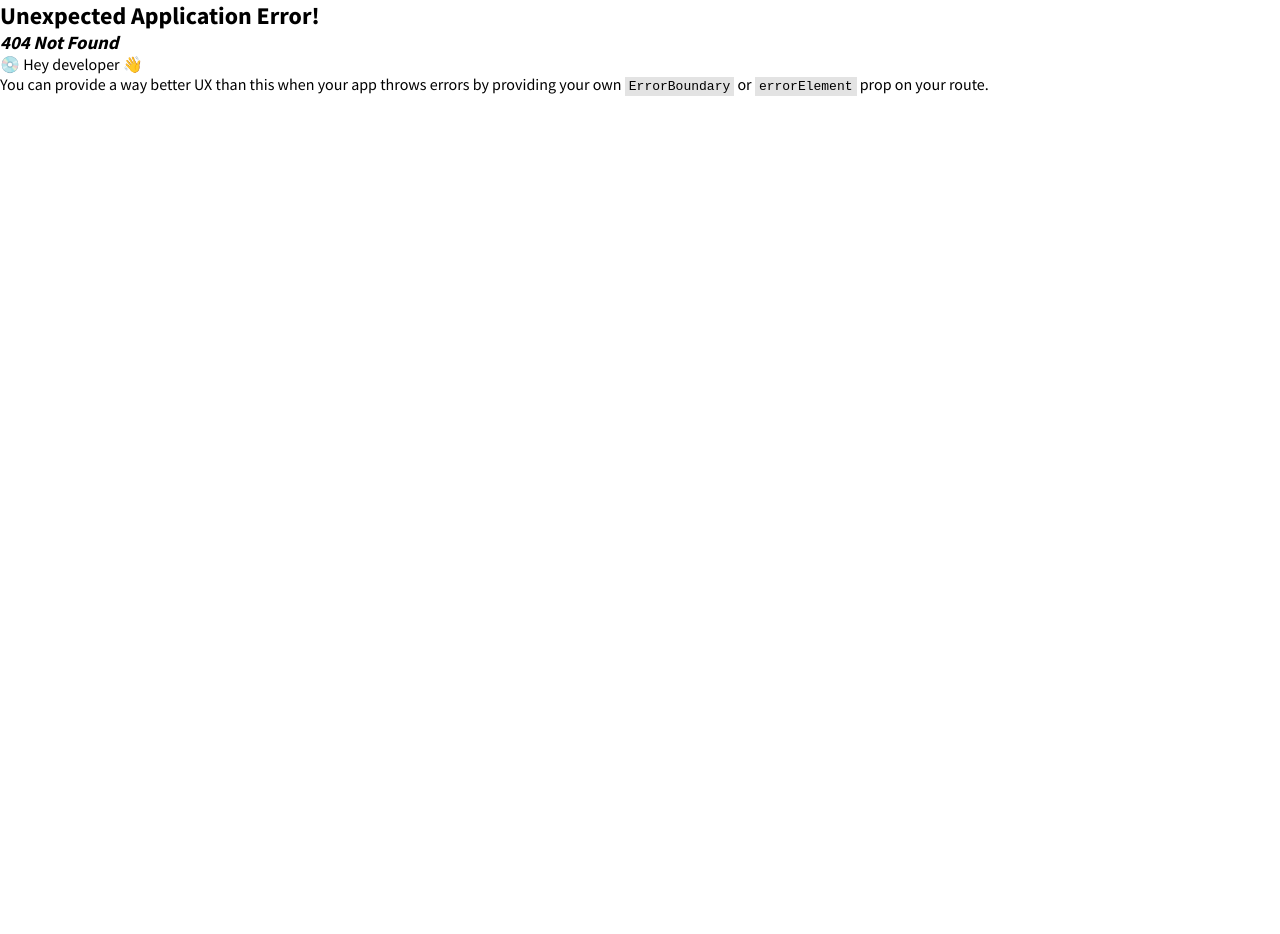
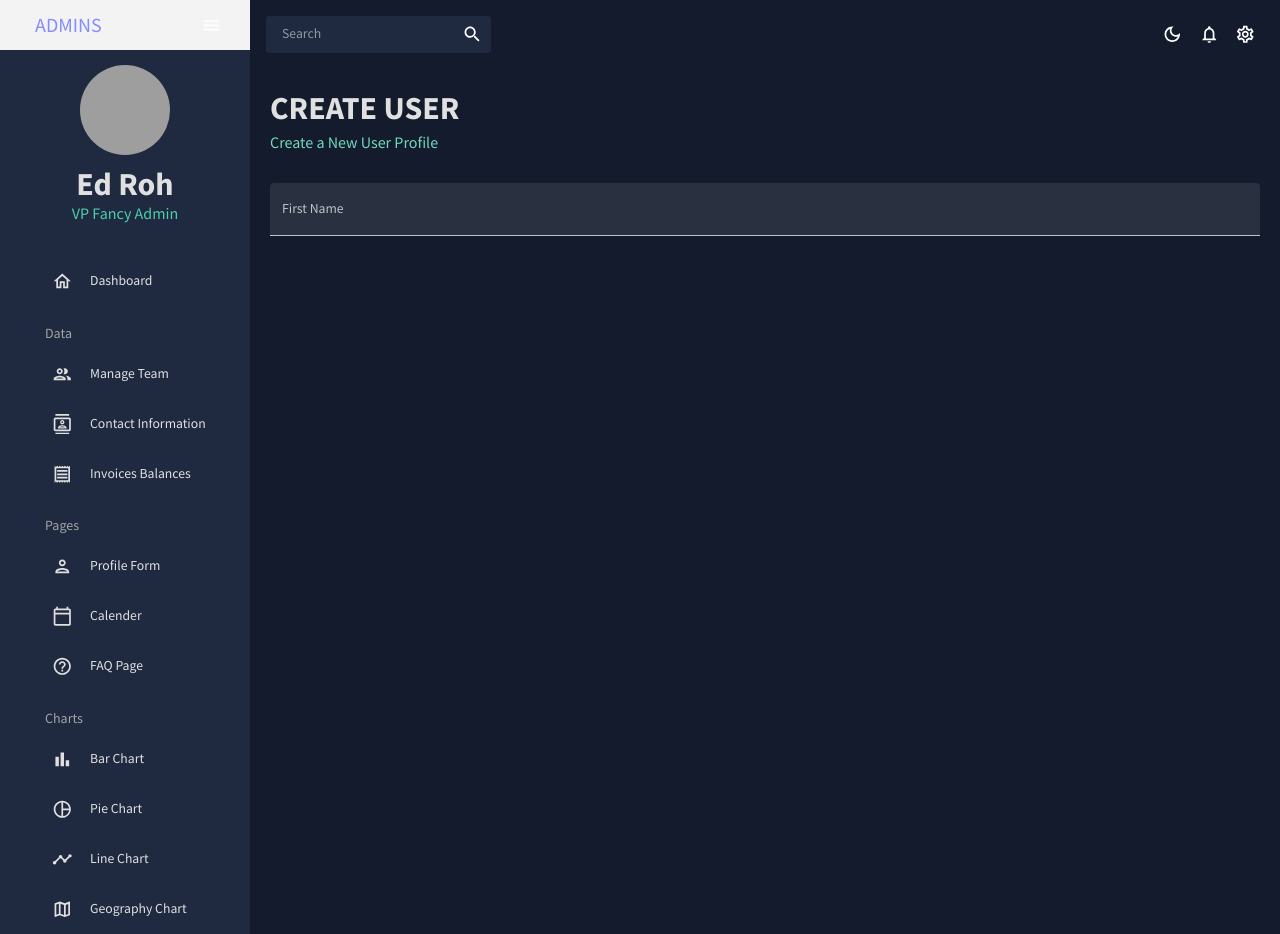
Before and after one commit to habiburrahman26/dashboard-with-material-ui, a React (Vite) app: page /form in a window 1280 px wide. Before the commit this address had no page. Before the commit the page ends 800 px from the top, so only its background shows below. Built offline with nearby package versions, Linux system fonts and the light colour scheme; grey boxes are pictures that could not be loaded.

Commit message:
add formik validation

```diff
--- a/src/main.jsx
+++ b/src/main.jsx
@@ -7,6 +7,7 @@ import App from './App';
 import Team from './scenes/team';
 import Contact from './scenes/contact/Contact';
 import Invoice from './scenes/invoice/Invoice';
+import Form from './scenes/form/Form';
 
 const router = createBrowserRouter([
   {
@@ -29,6 +30,10 @@ const router = createBrowserRouter([
         path: '/invoices',
         element: <Invoice />,
       },
+      {
+        path: '/form',
+        element: <Form />,
+      },
     ],
   },
 ]);
--- /dev/null
+++ b/src/scenes/form/Form.jsx
@@ -0,0 +1,89 @@
+import { Box, TextField, Button } from '@mui/material';
+import { Formik } from 'formik';
+import * as yup from 'yup';
+import useMediaQuery from '@mui/material/useMediaQuery';
+import Header from '../../components/Header';
+
+const initialValues = {
+  firstName: '',
+  lastName: '',
+  email: '',
+  contact: '',
+  address1: '',
+  address2: '',
+};
+
+const phoneRegExp =
+  /^[\+]?[(]?[0-9]{3}[)]?[-\s\.]?[0-9]{3}[-\s\.]?[0-9]{4,6}$/im;
+
+const userSchema = yup.object().shape({
+  firstName: yup.string().required('required'),
+  lastName: yup.string().required('required'),
+  email: yup.string().email('Invalid email').required('required'),
+  contact: yup
+    .string()
+    .matches(phoneRegExp, 'Invalid phone number')
+    .required('required'),
+  address1: yup.string().required('required'),
+  address2: yup.string().required('required'),
+});
+
+const Form = () => {
+  const isMobile = useMediaQuery('(min-width:600px)');
+
+  const handleFromSubmit = (values) => {
+    console.log(values);
+  };
+
+  return (
+    <Box m="20px">
+      <Header title="CREATE USER" subTitle="Create a New User Profile" />
+
+      <Formik
+        onSubmit={handleFromSubmit}
+        initialValues={initialValues}
+        validationSchema={userSchema}
+      >
+        {({
+          values,
+          errors,
+          touched,
+          handleChange,
+          handleBlur,
+          handleSubmit,
+          isSubmitting,
+          /* and other goodies */
+        }) => (
+          <form onSubmit={handleSubmit}>
+            <Box
+              display="grid"
+              gap="30px"
+              gridTemplateColumns="repeat(0,1fr)"
+              sx={{
+                '& > div': { gridColumn: isMobile ? 'span 4' : undefined },
+              }}
+            >
+              <TextField
+                fullWidth
+                variant="filled"
+                type="text"
+                label="First Name"
+                onBlur={handleBlur}
+                onChange={handleChange}
+                value={values.firstName}
+                name="firstName"
+                error={!!touched.firstName && !!errors.firstName}
+                helperText={touched.firstName && errors.firstName}
+                sx={{
+                  gridColumn: 'span 2',
+                }}
+              />
+            </Box>
+          </form>
+        )}
+      </Formik>
+    </Box>
+  );
+};
+
+export default Form;
```
